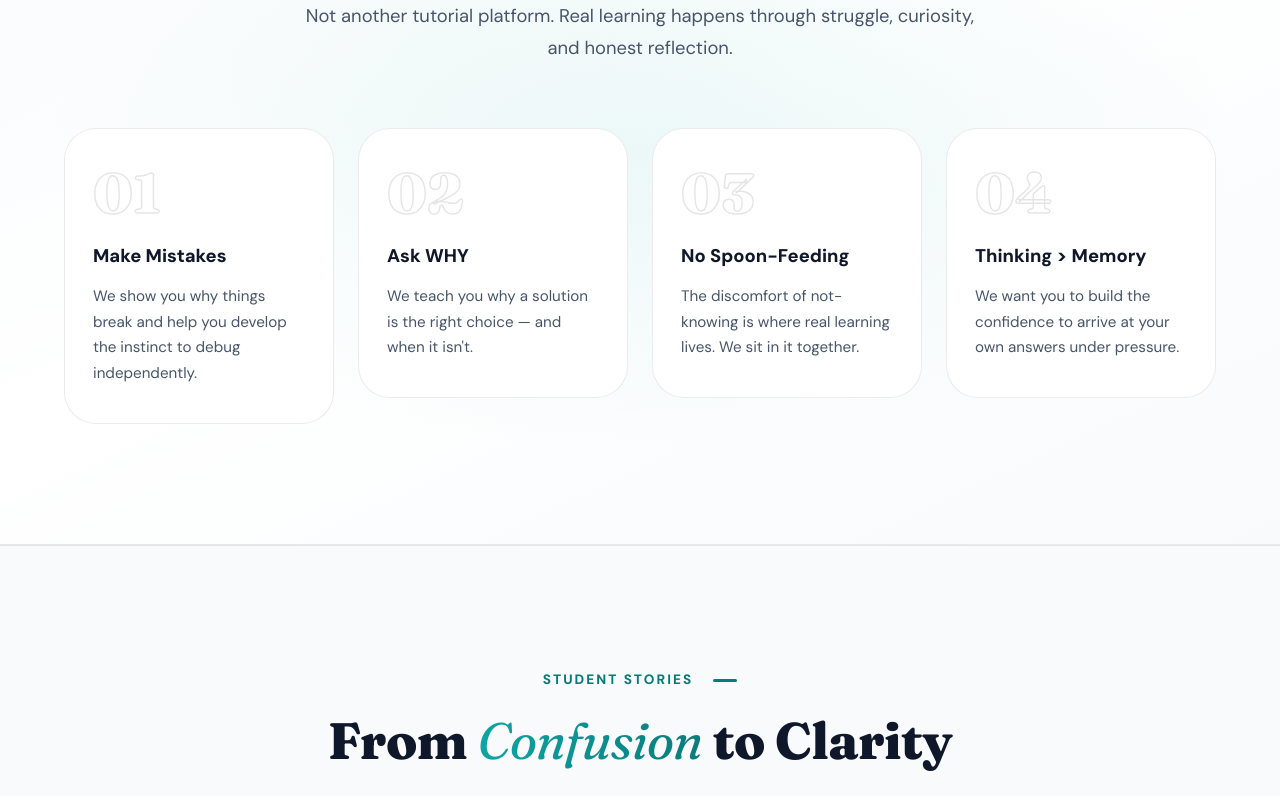
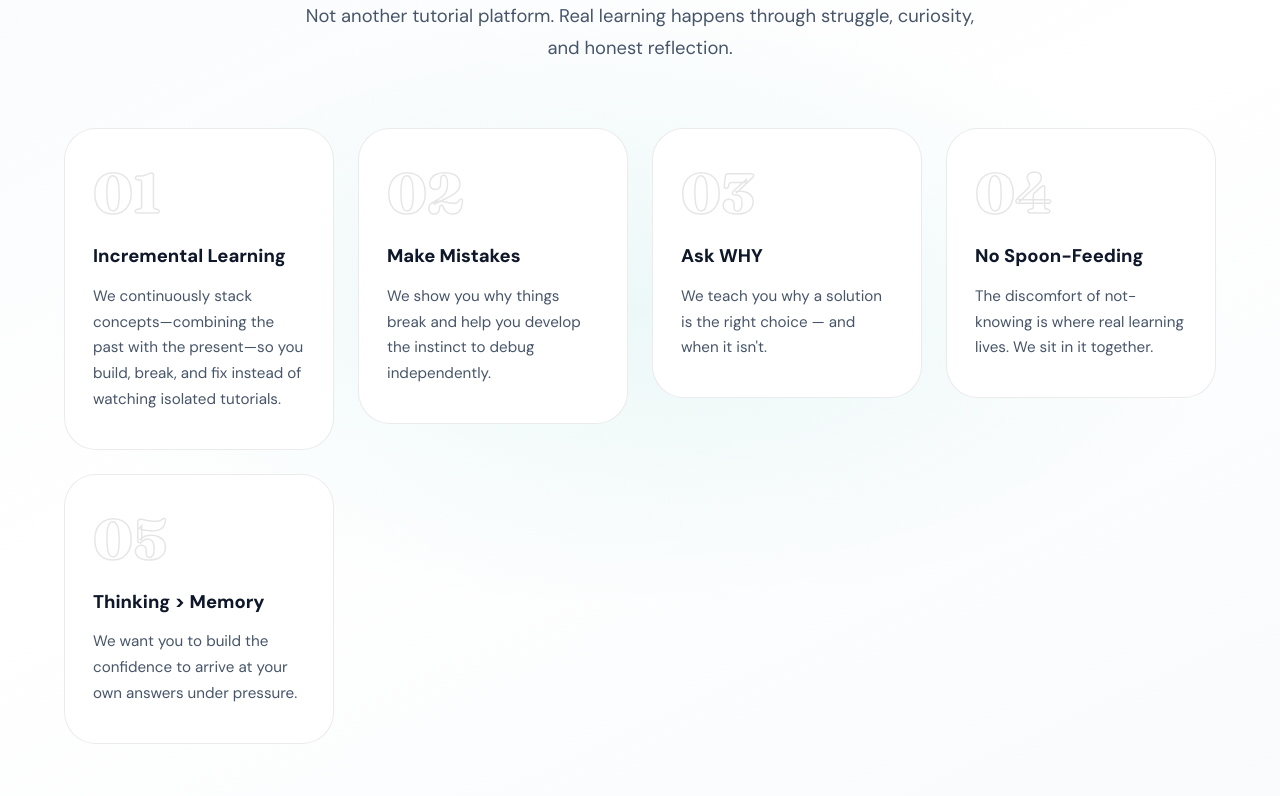
Before and after one commit to Sjking2025/skillbridge, a Next.js app: page / in a window 1280 px wide. Shown: the part 5880-6676 px from the top of the page. Built offline with nearby package versions, Linux system fonts and the light colour scheme.

Commit message:
feat: add Incremental Learning section and remove corner scoop design

```diff
--- a/pages/index.js
+++ b/pages/index.js
@@ -48,7 +48,7 @@ const SpotlightCard = ({ children, className }) => {
 
   return (
     <div className={styles.spotlightWrapper} ref={cardRef} onMouseMove={handleMouseMove}>
-      <div className={`${styles.scoopCornersMask} ${className}`}>
+      <div className={className}>
         {children}
         <div className={styles.spotlightGlow} />
       </div>
@@ -353,10 +353,11 @@ export default function Home() {
           </motion.div>
           <div className={styles.phiGrid}>
             {[
-              { num:'01', title:'Make Mistakes', body:"We show you why things break and help you develop the instinct to debug independently." },
-              { num:'02', title:'Ask WHY', body:"We teach you why a solution is the right choice — and when it isn't." },
-              { num:'03', title:'No Spoon-Feeding', body:"The discomfort of not-knowing is where real learning lives. We sit in it together." },
-              { num:'04', title:'Thinking > Memory', body:"We want you to build the confidence to arrive at your own answers under pressure." },
+              { num:'01', title:'Incremental Learning', body:"We continuously stack concepts—combining the past with the present—so you build, break, and fix instead of watching isolated tutorials." },
+              { num:'02', title:'Make Mistakes', body:"We show you why things break and help you develop the instinct to debug independently." },
+              { num:'03', title:'Ask WHY', body:"We teach you why a solution is the right choice — and when it isn't." },
+              { num:'04', title:'No Spoon-Feeding', body:"The discomfort of not-knowing is where real learning lives. We sit in it together." },
+              { num:'05', title:'Thinking > Memory', body:"We want you to build the confidence to arrive at your own answers under pressure." },
             ].map((item, i) => (
               <motion.div variants={fadeInUp} key={i}>
                 <SpotlightCard className={styles.phiCard}>
--- a/styles/Home.module.css
+++ b/styles/Home.module.css
@@ -358,18 +358,7 @@
   overflow: hidden;
   transition: transform 0.4s cubic-bezier(0.175, 0.885, 0.32, 1.275);
 }
-.scoopCornersMask {
-  mask:
-    radial-gradient(circle at 0 0, transparent 20px, black 20.5px) 0 0 / 51% 51% no-repeat,
-    radial-gradient(circle at 100% 0, transparent 20px, black 20.5px) 100% 0 / 51% 51% no-repeat,
-    radial-gradient(circle at 0 100%, transparent 20px, black 20.5px) 0 100% / 51% 51% no-repeat,
-    radial-gradient(circle at 100% 100%, transparent 20px, black 20.5px) 100% 100% / 51% 51% no-repeat;
-  -webkit-mask:
-    radial-gradient(circle at 0 0, transparent 20px, black 20.5px) 0 0 / 51% 51% no-repeat,
-    radial-gradient(circle at 100% 0, transparent 20px, black 20.5px) 100% 0 / 51% 51% no-repeat,
-    radial-gradient(circle at 0 100%, transparent 20px, black 20.5px) 0 100% / 51% 51% no-repeat,
-    radial-gradient(circle at 100% 100%, transparent 20px, black 20.5px) 100% 100% / 51% 51% no-repeat;
-}
+
 [data-theme='dark'] .spotlightWrapper {
   background: rgba(255, 255, 255, 0.02);
   border-color: transparent;
```
